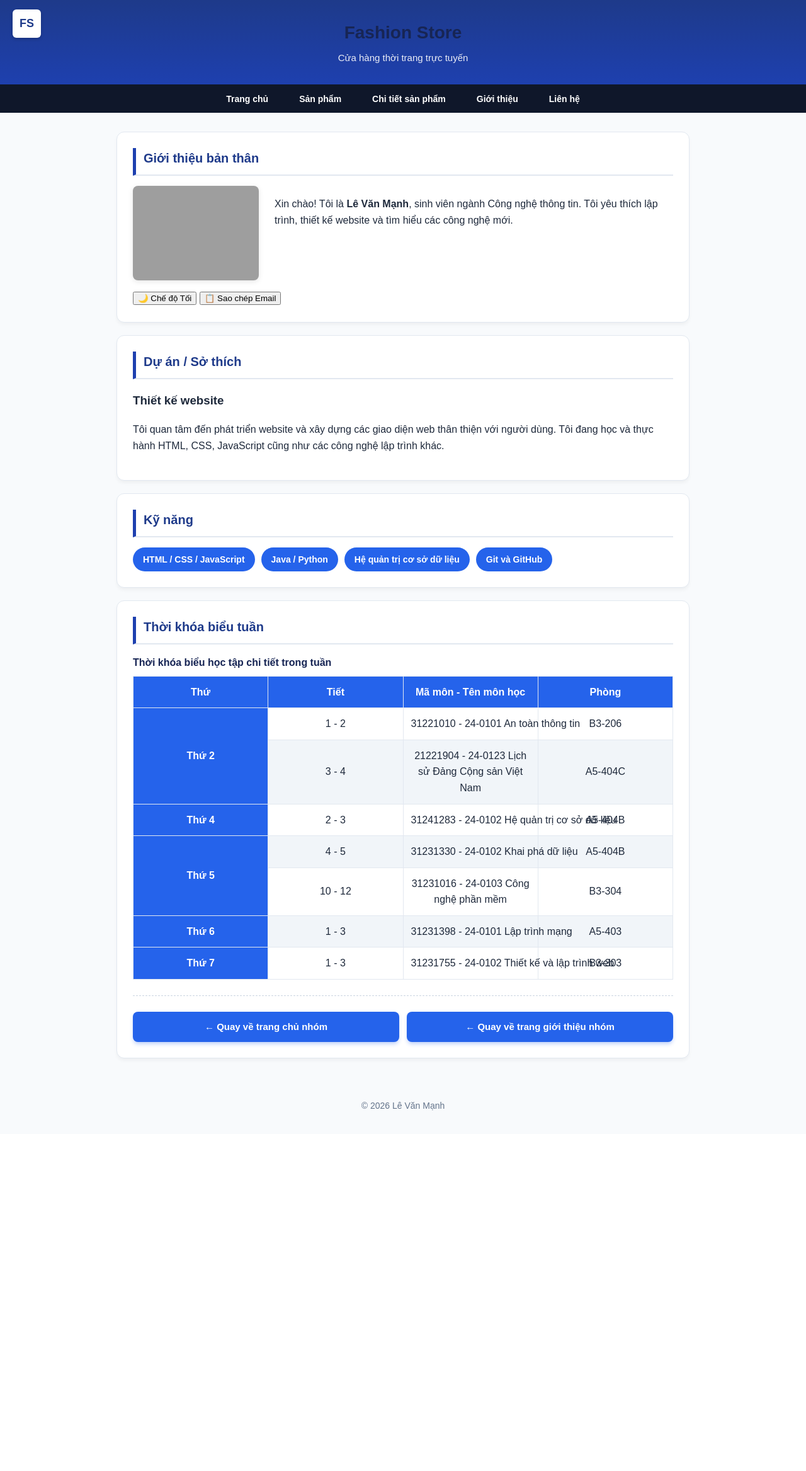
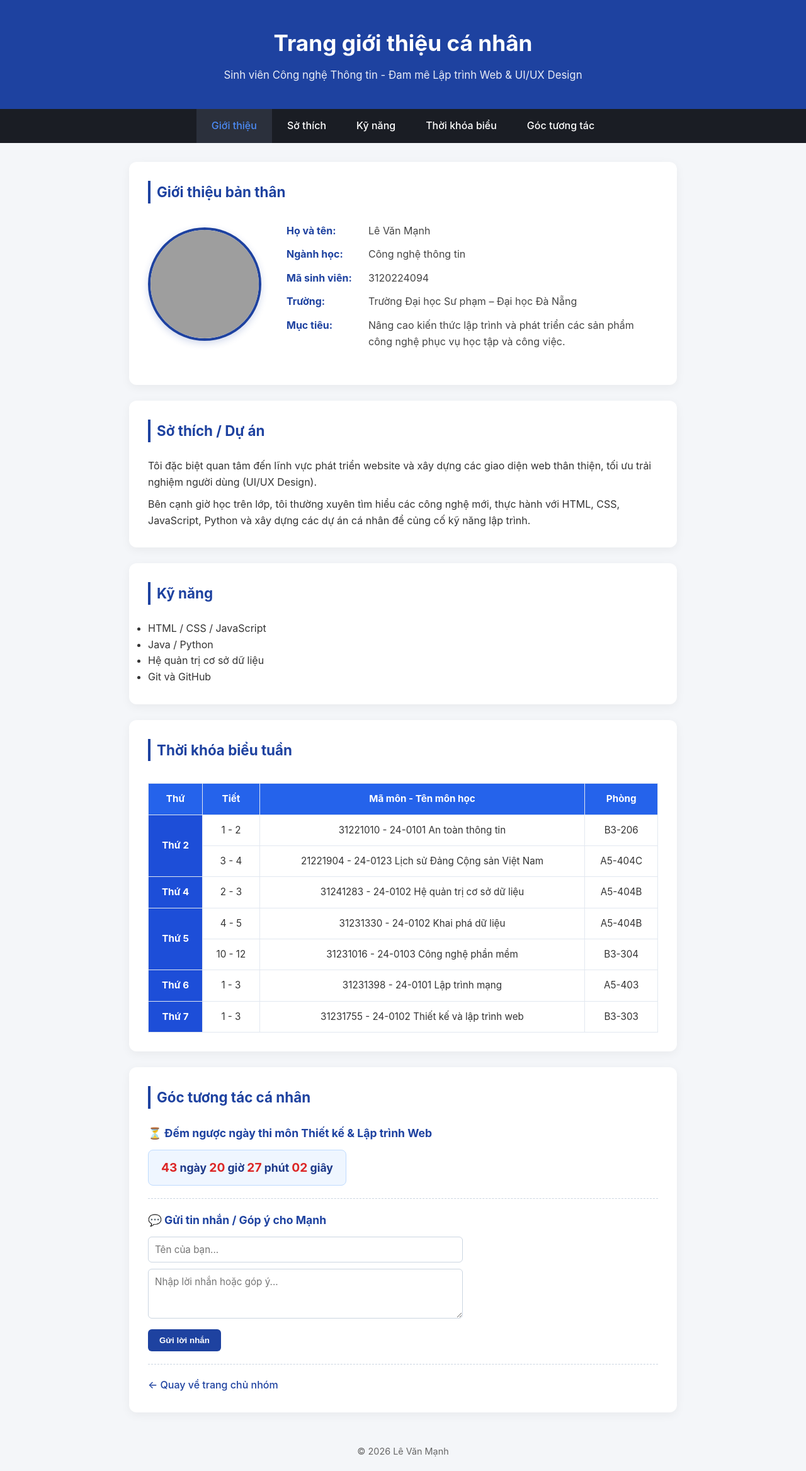
Before and after one commit to phoutsana/ltweb-doan-nhom08, a PHP site: page /thanhvien/3120224094_manh/gioithieu.html in a window 1280 px wide. Shown: the whole page at 63% size. Before the commit the page ends 1763 px from the top, so only its background shows below. Run offline with PHP 8.4, Linux system fonts and the light colour scheme; grey boxes are pictures that could not be loaded.

Commit message:
Update trang ca nhan: them so thich, tuong tac moi va anh minh chung kiem tra

```diff
--- a/thanhvien/3120224094_manh/gioithieu.html
+++ b/thanhvien/3120224094_manh/gioithieu.html
@@ -3,66 +3,76 @@
 <head>
     <meta charset="UTF-8">
     <meta name="viewport" content="width=device-width, initial-scale=1.0">
-    <title>Giới thiệu - Lê Văn Mạnh</title>
+    <title>Trang giới thiệu cá nhân - Lê Văn Mạnh</title>
     <link rel="stylesheet" href="style-canhan.css">
 </head>
 <body>
 
-<!-- Header theo giao diện Fashion Store -->
+<!-- Header Banner Xanh Dương -->
 <header class="header-banner">
-    <div class="logo-box">
-        <span class="logo-text">FS</span>
-    </div>
-    <div class="header-title">
-        <h1>Fashion Store</h1>
-        <p>Cửa hàng thời trang trực tuyến</p>
-    </div>
+    <h1>Trang giới thiệu cá nhân</h1>
+    <p>Sinh viên Công nghệ Thông tin - Đam mê Lập trình Web & UI/UX Design</p>
 </header>
 
-<!-- Thanh điều hướng nhóm -->
-<nav class="main-nav" aria-label="Điều hướng chính">
+<!-- Thanh điều hướng chính -->
+<nav class="main-nav">
     <ul>
-        <li><a href="../../index.html">Trang chủ</a></li>
-        <li><a href="../../danh-sach.html">Sản phẩm</a></li>
-        <li><a href="../../chi-tiet.html">Chi tiết sản phẩm</a></li>
-        <li><a href="../../gioi-thieu.html">Giới thiệu</a></li>
-        <li><a href="../../lien-he.html">Liên hệ</a></li>
+        <li><a href="#gioi-thieu" class="active">Giới thiệu</a></li>
+        <li><a href="#so-thich">Sở thích</a></li>
+        <li><a href="#ky-nang">Kỹ năng</a></li>
+        <li><a href="#thoi-khoa-bieu">Thời khóa biểu</a></li>
+        <li><a href="#tuong-tac">Góc tương tác</a></li>
     </ul>
 </nav>
 
 <main class="profile-container">
 
+    <!-- 1. Card Giới thiệu bản thân -->
     <section id="gioi-thieu" class="card">
         <h2 class="card-title">Giới thiệu bản thân</h2>
         <div class="bio-content">
             <div class="avatar-wrapper">
-                <img src="../../images/Mạnh_avata.jpg" alt="Ảnh chân dung của Lê Văn Mạnh" class="profile-avatar">
+                <img src="../../images/Mạnh_avata.jpg" alt="Lê Văn Mạnh" class="profile-avatar">
             </div>
-            <div class="bio-text">
-                <p>
-                    Xin chào! Tôi là <strong>Lê Văn Mạnh</strong>, sinh viên ngành Công nghệ thông tin.
-                    Tôi yêu thích lập trình, thiết kế website và tìm hiểu các công nghệ mới.
-                </p>
+            <div class="bio-details">
+                <table class="info-table">
+                    <tr>
+                        <td class="label">Họ và tên:</td>
+                        <td class="value">Lê Văn Mạnh</td>
+                    </tr>
+                    <tr>
+                        <td class="label">Ngành học:</td>
+                        <td class="value">Công nghệ thông tin</td>
+                    </tr>
+                    <tr>
+                        <td class="label">Mã sinh viên:</td>
+                        <td class="value">3120224094</td>
+                    </tr>
+                    <tr>
+                        <td class="label">Trường:</td>
+                        <td class="value">Trường Đại học Sư phạm – Đại học Đà Nẵng</td>
+                    </tr>
+                    <tr>
+                        <td class="label">Mục tiêu:</td>
+                        <td class="value">Nâng cao kiến thức lập trình và phát triển các sản phẩm công nghệ phục vụ học tập và công việc.</td>
+                    </tr>
+                </table>
             </div>
-        </div>
-
-        <!-- Các nút bấm tương tác cho Phần C -->
-        <div class="interactive-tools" style="margin-top: 15px;">
-            <button id="theme-toggle-btn" type="button">🌙 Chế độ Tối</button>
-            <button id="copy-email-btn" type="button">📋 Sao chép Email</button>
-            <span id="toast-msg" class="toast" aria-live="polite"></span>
         </div>
     </section>
 
-    <article id="du-an" class="card">
-        <h2 class="card-title">Dự án / Sở thích</h2>
-        <h3>Thiết kế website</h3>
+    <!-- 2. Card Sở thích / Dự án -->
+    <article id="so-thich" class="card">
+        <h2 class="card-title">Sở thích / Dự án</h2>
         <p>
-            Tôi quan tâm đến phát triển website và xây dựng các giao diện web thân thiện với người dùng.
-            Tôi đang học và thực hành HTML, CSS, JavaScript cũng như các công nghệ lập trình khác.
+            Tôi đặc biệt quan tâm đến lĩnh vực phát triển website và xây dựng các giao diện web thân thiện, tối ưu trải nghiệm người dùng (UI/UX Design).
+        </p>
+        <p style="margin-top: 10px;">
+            Bên cạnh giờ học trên lớp, tôi thường xuyên tìm hiểu các công nghệ mới, thực hành với HTML, CSS, JavaScript, Python và xây dựng các dự án cá nhân để củng cố kỹ năng lập trình.
         </p>
     </article>
 
+    <!-- 3. Card Kỹ năng -->
     <section id="ky-nang" class="card">
         <h2 class="card-title">Kỹ năng</h2>
         <ul class="skills-list">
@@ -73,14 +83,11 @@
         </ul>
     </section>
 
+    <!-- 4. Card Thời khóa biểu tuần -->
     <section id="thoi-khoa-bieu" class="card">
         <h2 class="card-title">Thời khóa biểu tuần</h2>
-
-        <!-- Khung bao ngoài hỗ trợ cuộn ngang trên điện thoại -->
         <div class="table-responsive">
             <table class="schedule-table">
-                <caption>Thời khóa biểu học tập chi tiết trong tuần</caption>
-
                 <thead>
                     <tr>
                         <th scope="col">Thứ</th>
@@ -89,7 +96,6 @@
                         <th scope="col">Phòng</th>
                     </tr>
                 </thead>
-
                 <tbody>
                     <tr>
                         <th scope="row" rowspan="2">Thứ 2</th>
@@ -102,14 +108,12 @@
                         <td>21221904 - 24-0123 Lịch sử Đảng Cộng sản Việt Nam</td>
                         <td>A5-404C</td>
                     </tr>
-
                     <tr>
                         <th scope="row">Thứ 4</th>
                         <td>2 - 3</td>
                         <td>31241283 - 24-0102 Hệ quản trị cơ sở dữ liệu</td>
                         <td>A5-404B</td>
                     </tr>
-
                     <tr>
                         <th scope="row" rowspan="2">Thứ 5</th>
                         <td>4 - 5</td>
@@ -121,14 +125,12 @@
                         <td>31231016 - 24-0103 Công nghệ phần mềm</td>
                         <td>B3-304</td>
                     </tr>
-
                     <tr>
                         <th scope="row">Thứ 6</th>
                         <td>1 - 3</td>
                         <td>31231398 - 24-0101 Lập trình mạng</td>
                         <td>A5-403</td>
                     </tr>
-
                     <tr>
                         <th scope="row">Thứ 7</th>
                         <td>1 - 3</td>
@@ -138,14 +140,40 @@
                 </tbody>
             </table>
         </div>
+    </section>
 
-        <!-- Đường kẻ nét đứt ngăn cách -->
-        <hr class="divider">
+    <!-- 5. Card Tương tác mới (Đồng hồ đếm ngược + Form gửi lời nhắn) -->
+    <section id="tuong-tac" class="card">
+        <h2 class="card-title">Góc tương tác cá nhân</h2>
 
-        <!-- 2 Nút quay lại nằm dưới thời khóa biểu -->
+        <!-- Tương tác 1: Đồng hồ đếm ngược -->
+        <div class="interactive-box">
+            <h3>⏳ Đếm ngược ngày thi môn Thiết kế & Lập trình Web</h3>
+            <div id="countdown-timer" class="timer-display">
+                <span id="days">00</span> ngày <span id="hours">00</span> giờ <span id="minutes">00</span> phút <span id="seconds">00</span> giây
+            </div>
+        </div>
+
+        <hr style="margin: 20px 0; border: none; border-top: 1px dashed #cbd5e1;">
+
+        <!-- Tương tác 2: Form gửi tin nhắn nhanh -->
+        <div class="interactive-box">
+            <h3>💬 Gửi tin nhắn / Góp ý cho Mạnh</h3>
+            <form id="feedback-form" class="feedback-form">
+                <div class="form-group">
+                    <input type="text" id="user-name" placeholder="Tên của bạn..." required>
+                </div>
+                <div class="form-group">
+                    <textarea id="user-msg" rows="3" placeholder="Nhập lời nhắn hoặc góp ý..." required></textarea>
+                </div>
+                <button type="submit" class="btn-submit">Gửi lời nhắn</button>
+            </form>
+            <div id="form-response" class="form-response"></div>
+        </div>
+
+        <hr style="margin: 20px 0; border: none; border-top: 1px dashed #cbd5e1;">
         <div class="back-buttons">
-            <a href="../../index.html" class="btn-back">&larr; Quay về trang chủ nhóm</a>
-            <a href="../../gioi-thieu.html" class="btn-back">&larr; Quay về trang giới thiệu nhóm</a>
+            <a href="../../index.html" class="btn-back" style="text-decoration: none; color: #1e42a0; font-weight: 500;">&larr; Quay về trang chủ nhóm</a>
         </div>
     </section>
 
@@ -155,7 +183,6 @@
     <p>&copy; 2026 Lê Văn Mạnh</p>
 </footer>
 
-<!-- Liên kết file JavaScript cá nhân -->
 <script src="js/canhan.js"></script>
 </body>
 </html>
--- a/thanhvien/3120224094_manh/style-canhan.css
+++ b/thanhvien/3120224094_manh/style-canhan.css
@@ -1,389 +1,292 @@
-/* Tải CSS chung của trang web nhóm */
-@import url('../../css/style.css');
-
-:root {
-    --primary-blue: #1d4ed8;
-    --header-bg: linear-gradient(180deg, #1e3a8a 0%, #1e40af 100%);
-    --nav-bg: #0f172a;
-    --bg-light: #f8fafc;
-    --text-color: #1e293b;
-    --border-color: #e2e8f0;
-    --focus-outline: #f59e0b;
-}
-
-/* Giúp padding và border không làm phần tử vượt quá màn hình */
-*,
-*::before,
-*::after {
+* {
     box-sizing: border-box;
-}
-
-html {
-    width: 100%;
-    max-width: 100%;
-    overflow-x: hidden;
+    margin: 0;
+    padding: 0;
 }
 
 body {
-    font-family: Arial, sans-serif;
-    background-color: var(--bg-light);
-    color: var(--text-color);
-    margin: 0;
-    padding: 0;
-    width: 100%;
-    max-width: 100%;
-    overflow-x: hidden;
+    font-family: -apple-system, BlinkMacSystemFont, "Segoe UI", Roboto, "Helvetica Neue", Arial, sans-serif;
+    background-color: #f4f6f9;
+    color: #333;
+    line-height: 1.6;
 }
 
-/* Header xanh đậm gradient giống Fashion Store */
-
+/* Header Banner Xanh */
 .header-banner {
-    background: var(--header-bg);
-    color: white;
-    padding: 30px 20px;
+    background-color: #1e42a0;
+    color: #ffffff;
     text-align: center;
-    position: relative;
-    width: 100%;
+    padding: 40px 20px;
 }
 
-.logo-box {
-    position: absolute;
-    top: 15px;
-    left: 20px;
-    background: white;
-    color: #1e3a8a;
-    width: 45px;
-    height: 45px;
-    border-radius: 6px;
-    display: flex;
-    align-items: center;
-    justify-content: center;
+.header-banner h1 {
+    font-size: 2.2rem;
     font-weight: bold;
-    font-size: 18px;
-    box-shadow: 0 2px 5px rgba(0, 0, 0, 0.2);
+    margin-bottom: 10px;
 }
 
-.header-title {
-    max-width: 100%;
+.header-banner p {
+    font-size: 1.05rem;
+    opacity: 0.9;
 }
 
-.header-title h1 {
-    margin: 0;
-    font-size: 28px;
-    font-weight: bold;
-    overflow-wrap: break-word;
-}
-
-.header-title p {
-    margin: 5px 0 0 0;
-    font-size: 15px;
-    opacity: 0.9;
-    overflow-wrap: break-word;
-}
-
-/* Thanh điều hướng chính */
-
+/* Nav Bar Đen */
 .main-nav {
-    background-color: var(--nav-bg);
-    padding: 10px 0;
-    width: 100%;
+    background-color: #1a1d24;
+    display: flex;
+    justify-content: center;
 }
 
 .main-nav ul {
     list-style: none;
-    margin: 0;
-    padding: 0 10px;
     display: flex;
-    flex-wrap: wrap;
-    justify-content: center;
-    gap: 15px;
-    max-width: 100%;
 }
 
 .main-nav a {
+    display: block;
     color: #ffffff;
+    padding: 14px 24px;
     text-decoration: none;
-    font-size: 14px;
-    font-weight: 600;
-    padding: 6px 12px;
-    border-radius: 4px;
-    transition: all 0.2s ease;
-    outline: none;
+    font-weight: 500;
 }
 
-.main-nav a:hover {
-    background-color: rgba(255, 255, 255, 0.15);
-    text-decoration: underline;
+.main-nav a:hover,
+.main-nav a.active {
+    background-color: #2b303c;
+    color: #4c8bf5;
 }
 
-.main-nav a:focus-visible {
-    outline: 2px solid var(--focus-outline);
-    outline-offset: 2px;
-    background-color: rgba(255, 255, 255, 0.2);
+/* Main Container */
+.profile-container {
+    max-width: 900px;
+    margin: 30px auto;
+    padding: 0 15px;
 }
 
-/* Bố cục Container chính */
-
-.profile-container {
-    width: 100%;
-    max-width: 950px;
-    margin: 20px auto;
-    padding: 0 15px;
-    display: grid;
-    grid-template-columns: minmax(0, 1fr);
-    gap: 20px;
-}
-
-/* Thẻ Card nội dung */
-
+/* Card Trắng */
 .card {
-    width: 100%;
-    max-width: 100%;
     background: #ffffff;
-    border: 1px solid var(--border-color);
     border-radius: 12px;
-    padding: 20px;
-    box-shadow: 0 4px 6px -1px rgba(0, 0, 0, 0.05);
-    overflow-wrap: break-word;
+    padding: 30px;
+    margin-bottom: 25px;
+    box-shadow: 0 4px 15px rgba(0, 0, 0, 0.05);
 }
 
 .card-title {
-    color: #1e3a8a;
-    font-size: 20px;
-    margin-top: 0;
-    padding-bottom: 10px;
-    border-bottom: 2px solid #e2e8f0;
-    overflow-wrap: break-word;
+    color: #1e42a0;
+    font-size: 1.4rem;
+    margin-bottom: 25px;
+    border-left: 4px solid #1e42a0;
+    padding-left: 10px;
 }
 
-/* Bio & ảnh chân dung */
-
+/* Bố cục Giới thiệu & Ảnh Tròn */
 .bio-content {
     display: flex;
-    flex-direction: column;
-    gap: 15px;
     align-items: center;
-    width: 100%;
-    min-width: 0;
+    gap: 40px;
+    margin-bottom: 20px;
 }
 
 .avatar-wrapper {
-    width: 100%;
-    max-width: 220px;
+    flex-shrink: 0;
 }
 
+/* Ảnh tròn viền xanh chuẩn như hình */
 .profile-avatar {
-    width: 100%;
-    max-width: 100%;
-    height: auto;
-    display: block;
-    border-radius: 8px;
+    width: 180px;
+    height: 180px;
+    border-radius: 50%;
     object-fit: cover;
-    box-shadow: 0 2px 8px rgba(0, 0, 0, 0.1);
+    border: 4px solid #1e42a0;
+    box-shadow: 0 4px 12px rgba(30, 66, 160, 0.2);
 }
 
-.bio-text {
-    width: 100%;
-    min-width: 0;
-    overflow-wrap: break-word;
+.bio-details {
+    flex: 1;
 }
 
-/* Danh sách kỹ năng */
-
-.skills-list {
-    display: flex;
-    flex-wrap: wrap;
-    gap: 10px;
-    list-style: none;
-    padding: 0;
-    margin: 0;
+/* Bảng thông tin cá nhân */
+.info-table {
     width: 100%;
+    border-collapse: collapse;
 }
 
-.skill-item {
-    background-color: #2563eb;
-    color: white;
-    padding: 8px 16px;
-    border-radius: 20px;
-    font-size: 14px;
-    font-weight: bold;
-    max-width: 100%;
-    overflow-wrap: break-word;
+.info-table td {
+    padding: 6px 0;
+    vertical-align: top;
+    font-size: 1rem;
 }
 
-/* Bảng thời khóa biểu */
+.info-table .label {
+    font-weight: bold;
+    color: #1e42a0;
+    width: 130px;
+}
 
+.info-table .value {
+    color: #444;
+}
+
+/* Bảng Thời khóa biểu (không bị đè chữ) */
 .table-responsive {
     width: 100%;
-    max-width: 100%;
-    overflow-x: hidden;
-    margin-top: 15px;
+    overflow-x: auto;
 }
 
-/*
- * Bảng không đặt min-width 550px nữa.
- * Bảng tự co theo màn hình 360px.
- */
 .schedule-table {
     width: 100%;
-    max-width: 100%;
-    min-width: 0;
-    table-layout: fixed;
     border-collapse: collapse;
+    margin-top: 10px;
 }
 
 .schedule-table th,
 .schedule-table td {
-    border: 1px solid var(--border-color);
-    padding: 8px 5px;
+    border: 1px solid #e2e8f0;
+    padding: 12px;
     text-align: center;
-    overflow-wrap: break-word;
-    word-break: break-word;
+    font-size: 0.95rem;
 }
 
-.schedule-table th {
+.schedule-table thead th {
     background-color: #2563eb;
     color: white;
 }
 
-/* Đường kẻ nét đứt */
-
-.divider {
-    border: none;
-    border-top: 1px dashed #cbd5e1;
-    margin: 25px 0;
+.schedule-table tbody th {
+    background-color: #1d4ed8;
+    color: white;
 }
 
-/* 2 Nút Quay lại */
+/* Interactive Tools */
+.interactive-tools {
+    display: flex;
+    align-items: center;
+    gap: 12px;
+    margin-top: 20px;
+    padding-top: 15px;
+    border-top: 1px solid #f0f0f0;
+}
 
-.back-buttons {
+.interactive-tools button {
+    padding: 8px 16px;
+    border: 1px solid #cbd5e1;
+    border-radius: 6px;
+    background: #ffffff;
+    cursor: pointer;
+    font-weight: 500;
+}
+
+/* Footer */
+footer {
+    text-align: center;
+    padding: 20px;
+    color: #666;
+    font-size: 0.9rem;
+}
+
+/* --- DARK MODE --- */
+body.dark-mode {
+    background-color: #0f172a !important;
+    color: #f1f5f9 !important;
+}
+
+body.dark-mode .card {
+    background-color: #1e293b !important;
+    box-shadow: none !important;
+}
+
+body.dark-mode .info-table .label {
+    color: #60a5fa !important;
+}
+
+body.dark-mode .info-table .value {
+    color: #cbd5e1 !important;
+}
+
+body.dark-mode .schedule-table td {
+    background-color: #1e293b !important;
+    color: #f1f5f9 !important;
+    border-color: #334155 !important;
+}
+
+body.dark-mode button {
+    background-color: #334155 !important;
+    color: #ffffff !important;
+    border-color: #475569 !important;
+}
+/* --- GÓC TƯƠNG TÁC CÁ NHÂN --- */
+.interactive-box {
+    margin-top: 10px;
+}
+
+.interactive-box h3 {
+    font-size: 1.1rem;
+    color: #1e42a0;
+    margin-bottom: 12px;
+}
+
+/* Kiểu dáng đồng hồ đếm ngược */
+.timer-display {
+    background-color: #eff6ff;
+    border: 1px solid #bfdbfe;
+    padding: 12px 20px;
+    border-radius: 8px;
+    font-size: 1.1rem;
+    font-weight: bold;
+    color: #1e3a8a;
+    display: inline-block;
+}
+
+.timer-display span {
+    color: #dc2626;
+    font-size: 1.2rem;
+}
+
+/* Kiểu dáng Form phản hồi */
+.feedback-form {
     display: flex;
     flex-direction: column;
-    gap: 12px;
-    width: 100%;
+    gap: 10px;
+    max-width: 500px;
 }
 
-.btn-back {
-    display: inline-block;
+.feedback-form input,
+.feedback-form textarea {
     width: 100%;
-    max-width: 100%;
-    background-color: #2563eb;
-    color: #ffffff;
-    text-decoration: none;
-    padding: 12px 20px;
-    border-radius: 8px;
-    font-weight: bold;
-    font-size: 15px;
-    text-align: center;
-    transition: all 0.2s ease;
-    box-shadow: 0 4px 6px -1px rgba(37, 99, 235, 0.3);
-    outline: none;
-    overflow-wrap: break-word;
+    padding: 10px;
+    border: 1px solid #cbd5e1;
+    border-radius: 6px;
+    font-family: inherit;
+    font-size: 0.95rem;
 }
 
-.btn-back:hover {
-    background-color: #1d4ed8;
-    box-shadow: 0 6px 12px -1px rgba(29, 78, 216, 0.4);
-    transform: translateY(-1px);
+.feedback-form input:focus,
+.feedback-form textarea:focus {
+    outline: none;
+    border-color: #2563eb;
 }
 
-.btn-back:focus-visible {
-    outline: 3px solid var(--focus-outline);
-    outline-offset: 3px;
+.btn-submit {
+    background-color: #1e42a0;
+    color: #ffffff;
+    border: none;
+    padding: 10px 18px;
+    border-radius: 6px;
+    font-weight: 600;
+    cursor: pointer;
+    align-self: flex-start;
+    transition: background 0.2s;
+}
+
+.btn-submit:hover {
     background-color: #1d4ed8;
 }
 
-footer {
-    text-align: center;
-    padding: 20px;
-    color: #64748b;
-    font-size: 14px;
-    overflow-wrap: break-word;
+.form-response {
+    display: none;
+    margin-top: 12px;
+    padding: 10px 15px;
+    border-radius: 6px;
+    font-size: 0.95rem;
 }
-
-/* Màn hình lớn */
-
-@media (min-width: 768px) {
-
-    .profile-container {
-        margin: 30px auto;
-        padding: 0 20px;
-    }
-
-    .card {
-        padding: 25px;
-    }
-
-    .bio-content {
-        flex-direction: row;
-        align-items: flex-start;
-        gap: 25px;
-    }
-
-    .avatar-wrapper {
-        width: 200px;
-        flex-shrink: 0;
-    }
-
-    .bio-text {
-        flex: 1;
-        min-width: 0;
-    }
-
-    .back-buttons {
-        flex-direction: row;
-    }
-
-    .btn-back {
-        width: auto;
-        flex: 1;
-    }
-
-    .main-nav ul {
-        gap: 25px;
-    }
-
-    .schedule-table th,
-    .schedule-table td {
-        padding: 12px;
-    }
-}
-
-/* Điện thoại nhỏ */
-
-@media (max-width: 767px) {
-
-    .header-banner {
-        padding: 75px 15px 25px;
-    }
-
-    .logo-box {
-        left: 10px;
-        top: 10px;
-    }
-
-    .header-title h1 {
-        font-size: 24px;
-    }
-
-    .header-title p {
-        font-size: 14px;
-    }
-
-    .profile-container {
-        padding: 0 10px;
-    }
-
-    .card {
-        padding: 15px;
-    }
-
-    .schedule-table {
-        font-size: 12px;
-    }
-
-    .schedule-table th,
-    .schedule-table td {
-        padding: 6px 3px;
-    }
-}
```
Also changed, not shown: thanhvien/3120224094_manh/js/canhan.js (+50 -41 lines), kiemtra/bai-tap-4-lighthouse-canhan-3120224094.png (added), kiemtra/bai-tap-4-w3c-canhan-3120224094.png (added).
